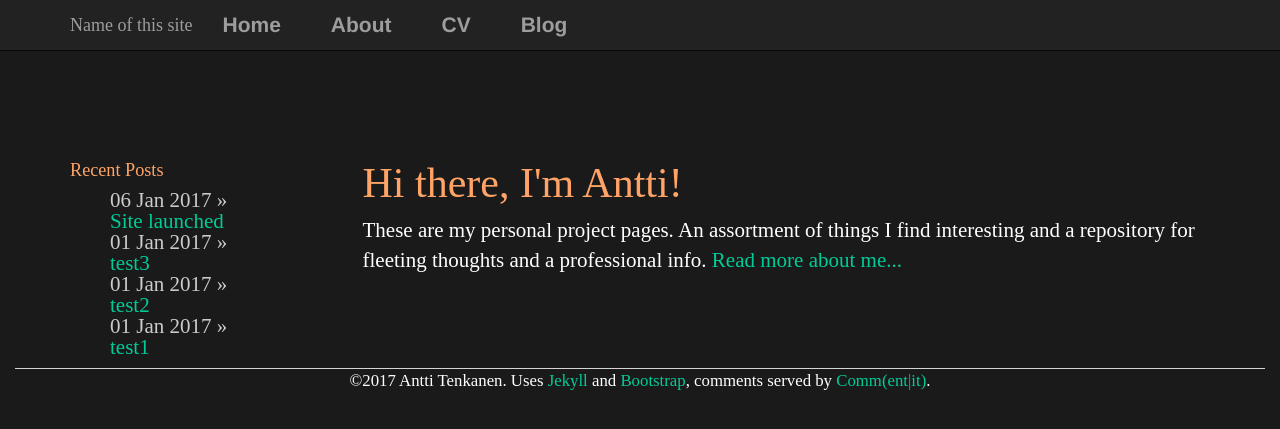
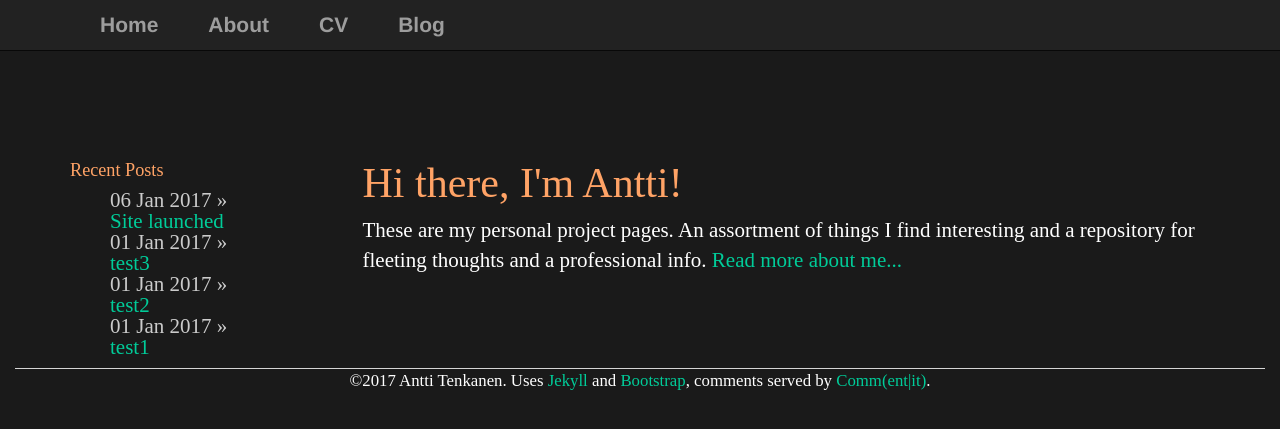
Before and after one commit to plantecophys/plantecophys, a Jekyll site: the page built from index.html, in a window 1280 px wide. Shown: the top 429 px of the page. Built offline with Jekyll 4.4.1, drawn with Linux system fonts in a browser that asks for light colours; the list of posts is cut into pages by our own code.

Commit message:
Update header.html

```diff
--- a/_includes/header.html
+++ b/_includes/header.html
@@ -9,7 +9,7 @@
                               <span class="icon-bar"></span>
                               <span class="icon-bar"></span>
                         </button>
-                        <a class="navbar-brand" href="/">Name of this site</a>
+                        <a class="navbar-brand" href="/">                        </a>
                   </div>
                   <div id="navbar" class="collapse navbar-collapse">
                   <ul class="nav navbar-nav">
```
